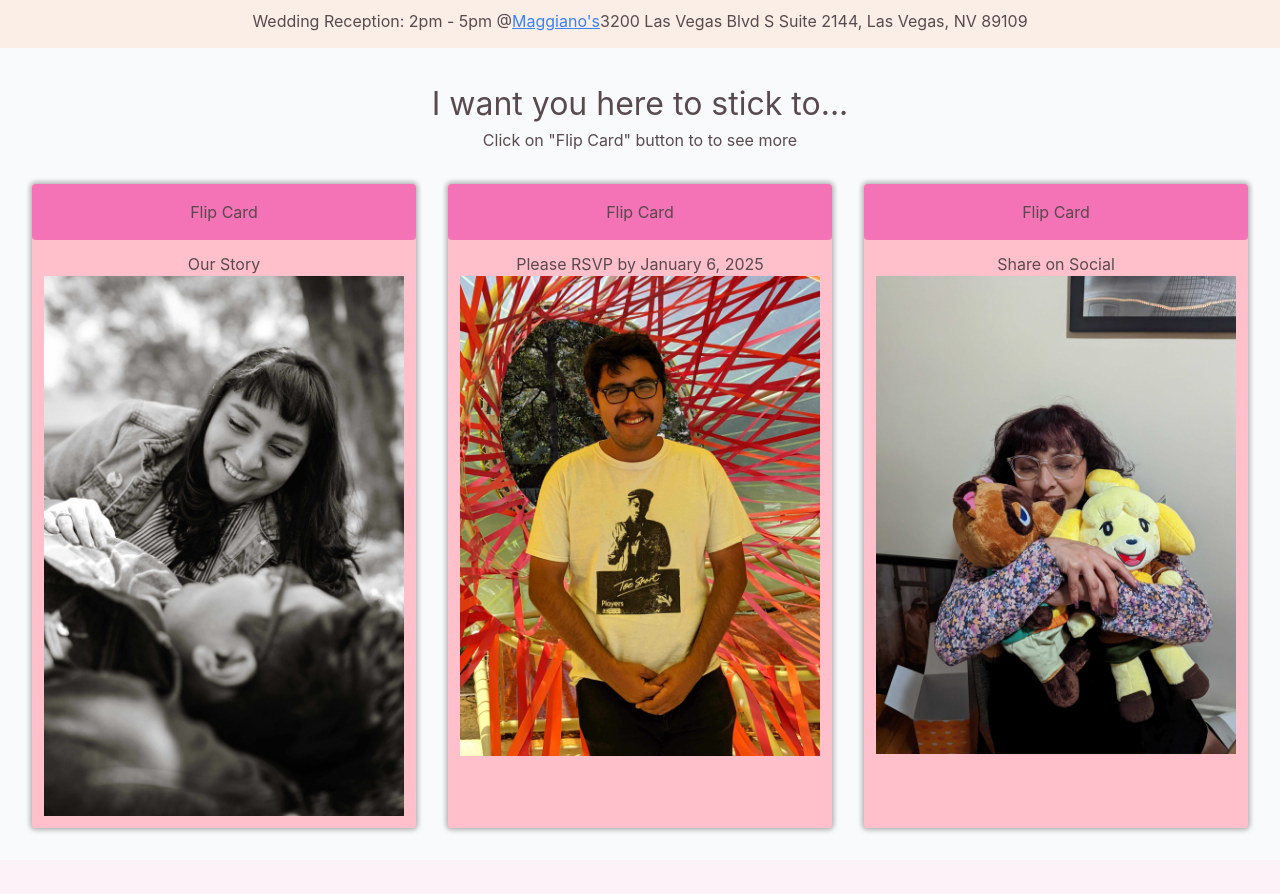
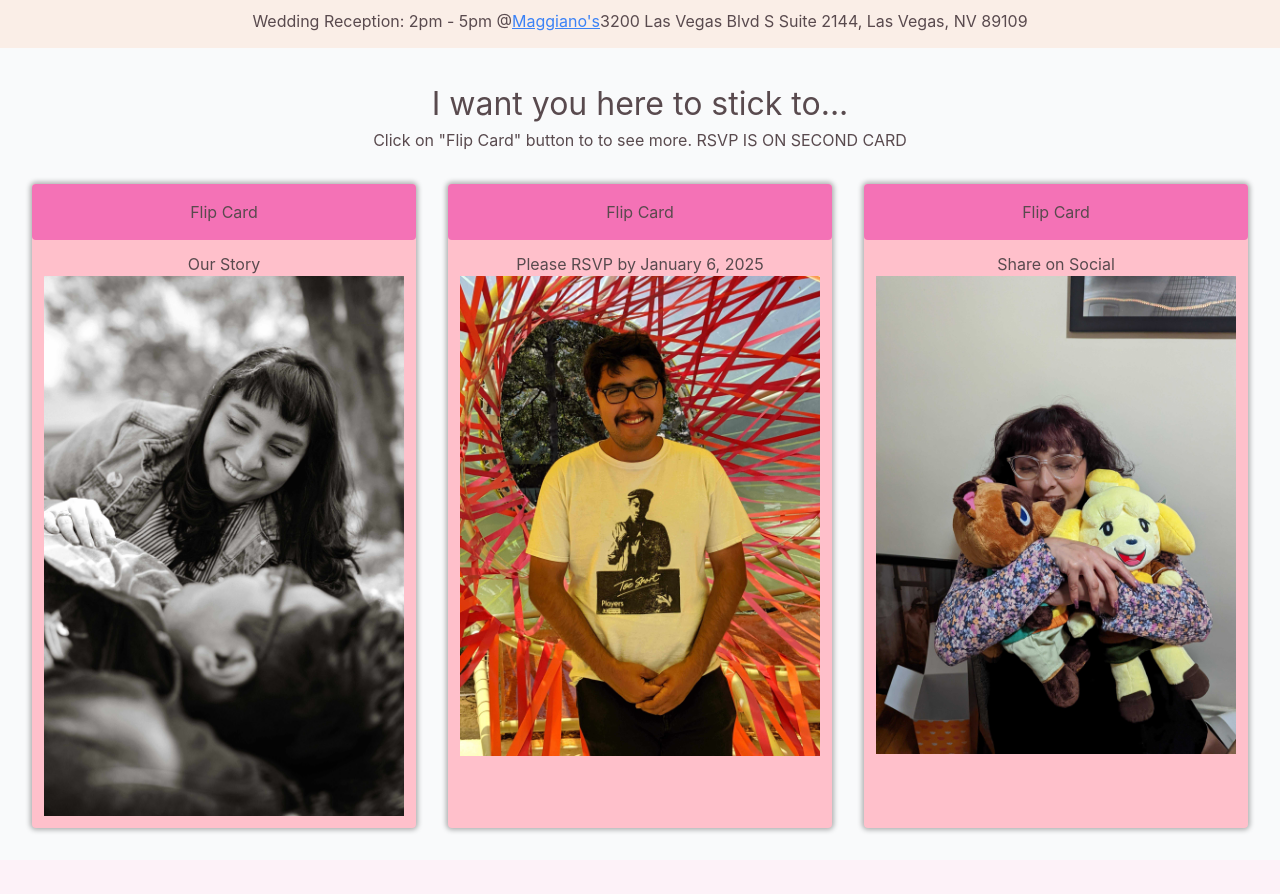
Before and after one commit to fidel-tensoriot/wed1, a React (Create React App) app: page / in a window 1280 px wide. Shown: the part 1640-2534 px from the top of the page. Built offline with nearby package versions, Linux system fonts and the light colour scheme; no server answers.

Commit message:
push changes

```diff
--- a/src/pages/Home.jsx
+++ b/src/pages/Home.jsx
@@ -131,7 +131,10 @@ function Home() {
                 id="rsvp"
             >
                 <h2 className="pt-8"> I want you here to stick to...</h2>
-                <p>Click on "Flip Card" button to to see more</p>
+                <p>
+                    Click on "Flip Card" button to to see more. RSVP IS ON
+                    SECOND CARD
+                </p>
                 <div className="grid md:flex p-8 gap-8 img-showcase scroller">
                     <Cards
                         img={img2}
```
